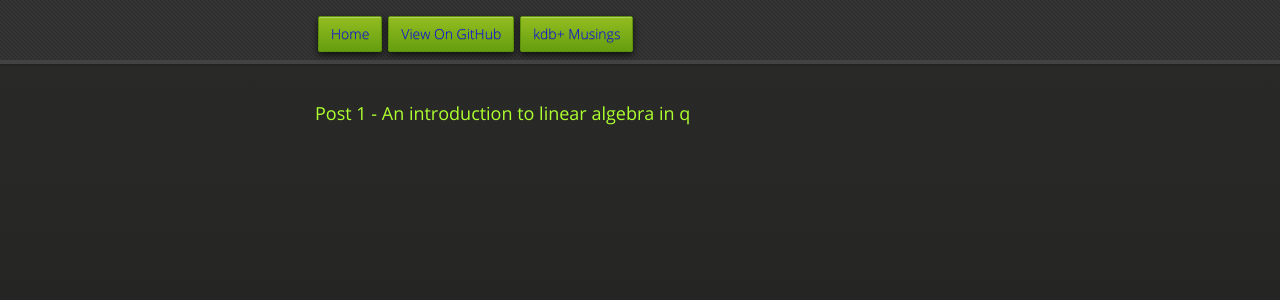
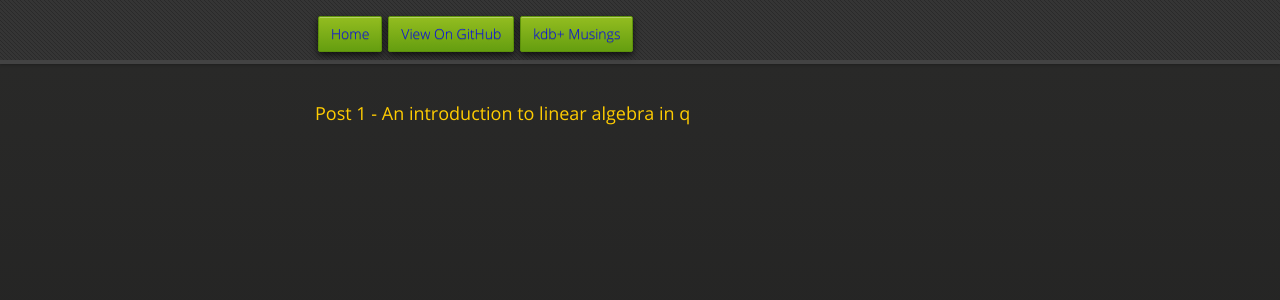
Before and after one commit to jpneill/jpneill.github.io, a Jekyll site: the page built from kdb_blog.html, in a window 1280 px wide. Shown: the top 300 px of the page. Built offline with Jekyll 4.4.1, drawn with Linux system fonts in a browser that asks for light colours; nearby versions of some CDN libraries.

Commit message:
Change back to default colour

```diff
--- a/kdb_blog.html
+++ b/kdb_blog.html
@@ -4,10 +4,11 @@ title: kdb+ Musings
 ---
 <style>
   a {
-    color:greenyellow;
     font-size:18px;
     &:hover{
       color:white;
+      border-bottom-style:solid;
+      border-bottom-width:thin;
       border-bottom-color:white;
     }
   }
```
